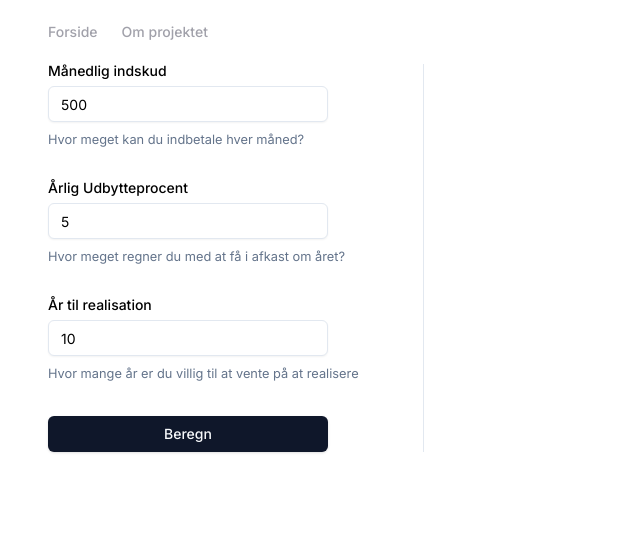
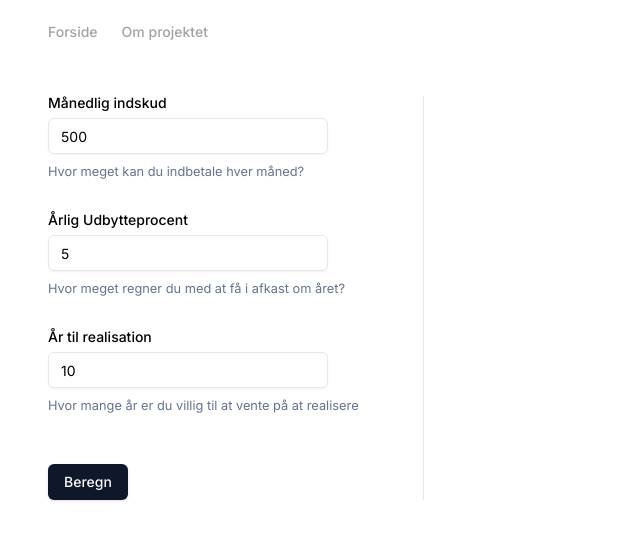
Before and after one commit to barrybtw/aktiesparekonto, a Next.js app: page / in a window 1280 px wide. Shown: the top 540 px of the page, without its empty margins (0-640 px from the left). Built offline with nearby package versions, Linux system fonts and the light colour scheme.

Commit message:
Fix odd styling problems

```diff
--- a/app/page.tsx
+++ b/app/page.tsx
@@ -4,8 +4,8 @@ import { Separator } from '@/components/ui/separator';
 
 export default function Home() {
   return (
-    <main className='flex flex-col gap-2 md:gap-16 lg:flex-row'>
-      <Questionnaire></Questionnaire>
+    <main className='flex flex-col gap-8 mt-8 sm:gap-16 lg:flex-row'>
+      <Questionnaire className='flex-shrink'></Questionnaire>
       <Separator orientation='vertical' className='hidden h-auto lg:block' />
       <Separator orientation='horizontal' className='w-auto lg:hidden' />
       <Projections></Projections>
--- a/components/questionnaire.tsx
+++ b/components/questionnaire.tsx
@@ -56,10 +56,10 @@ export default function Questionnaire({
       {/* use grid to add a gap between formfields and button */}
       <form
         onSubmit={form.handleSubmit(handleSubmit)}
-        className={cn('grid grid-cols-1 gap-8', className)}
+        className={cn('space-y-12 grid-cols-1 gap-8', className)}
         {...props}
       >
-        <div className={cn('flex flex-col box-border gap-8')}>
+        <div className={cn('space-y-8')}>
           <FormField
             control={form.control}
             name='monthly_payment'
@@ -150,49 +150,9 @@ export default function Questionnaire({
             )}
           ></FormField>
         </div>
-        {form.formState.isValid ? (
-          <TooltipProvider>
-            <Tooltip>
-              <TooltipTrigger asChild>
-                <Button
-                  type='submit'
-                  variant='default'
-                  className='max-w-[280px]'
-                >
-                  Beregn
-                </Button>
-              </TooltipTrigger>
-              <TooltipContent>
-                <p>
-                  {form.formState.isValid
-                    ? 'Tryk for at beregne'
-                    : 'Ugyldig input'}
-                </p>
-              </TooltipContent>
-            </Tooltip>
-          </TooltipProvider>
-        ) : (
-          <TooltipProvider>
-            <Tooltip>
-              <TooltipTrigger asChild>
-                <Button
-                  type='submit'
-                  variant='default'
-                  className='max-w-[280px]'
-                >
-                  Beregn
-                </Button>
-              </TooltipTrigger>
-              <TooltipContent>
-                <p>
-                  {form.formState.isValid
-                    ? 'Tryk for at beregne'
-                    : 'Ugyldig input'}
-                </p>
-              </TooltipContent>
-            </Tooltip>
-          </TooltipProvider>
-        )}
+        <Button type='submit' variant='default' className='max-w-[280px]'>
+          Beregn
+        </Button>
       </form>
     </Form>
   );
```
